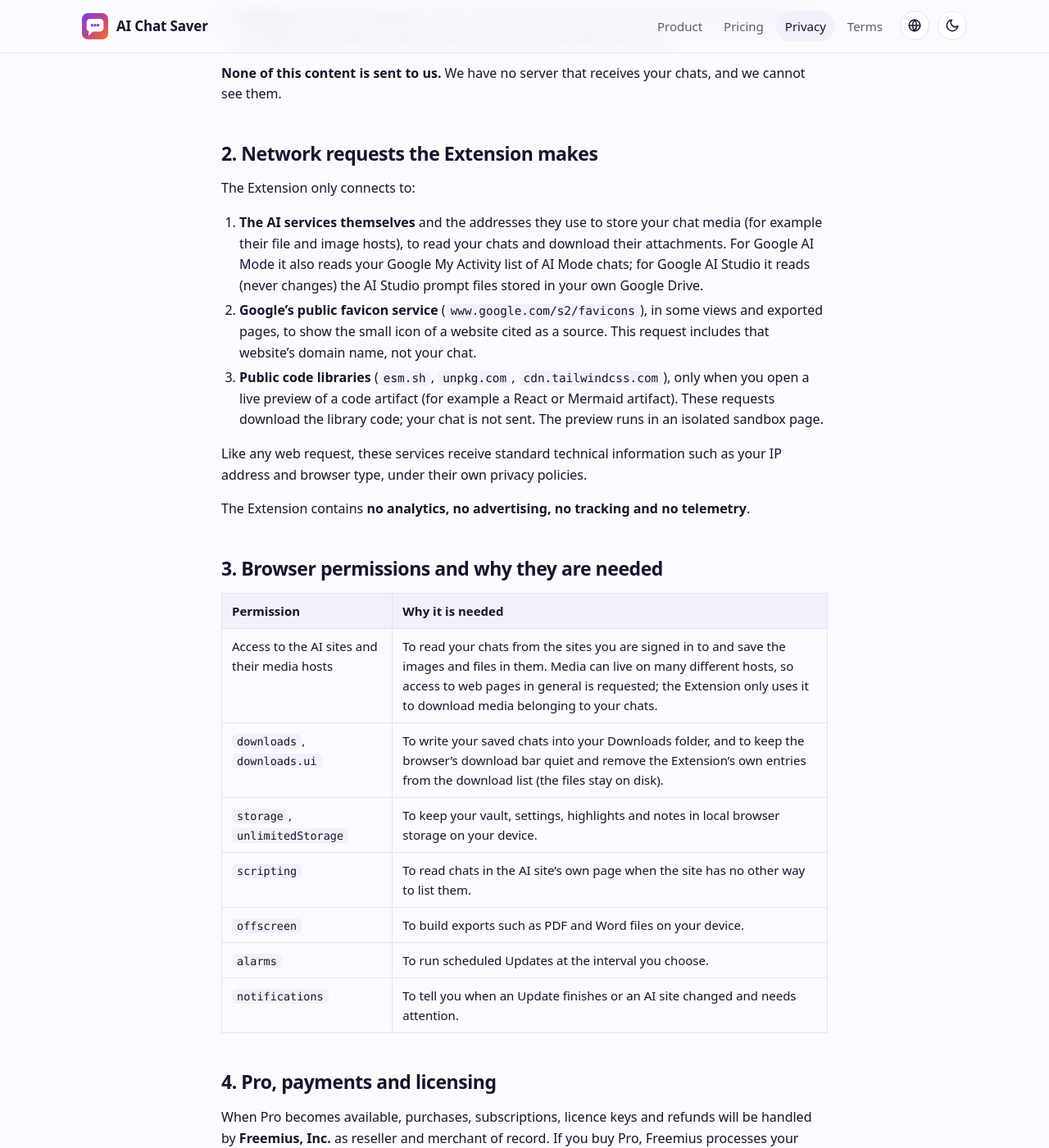
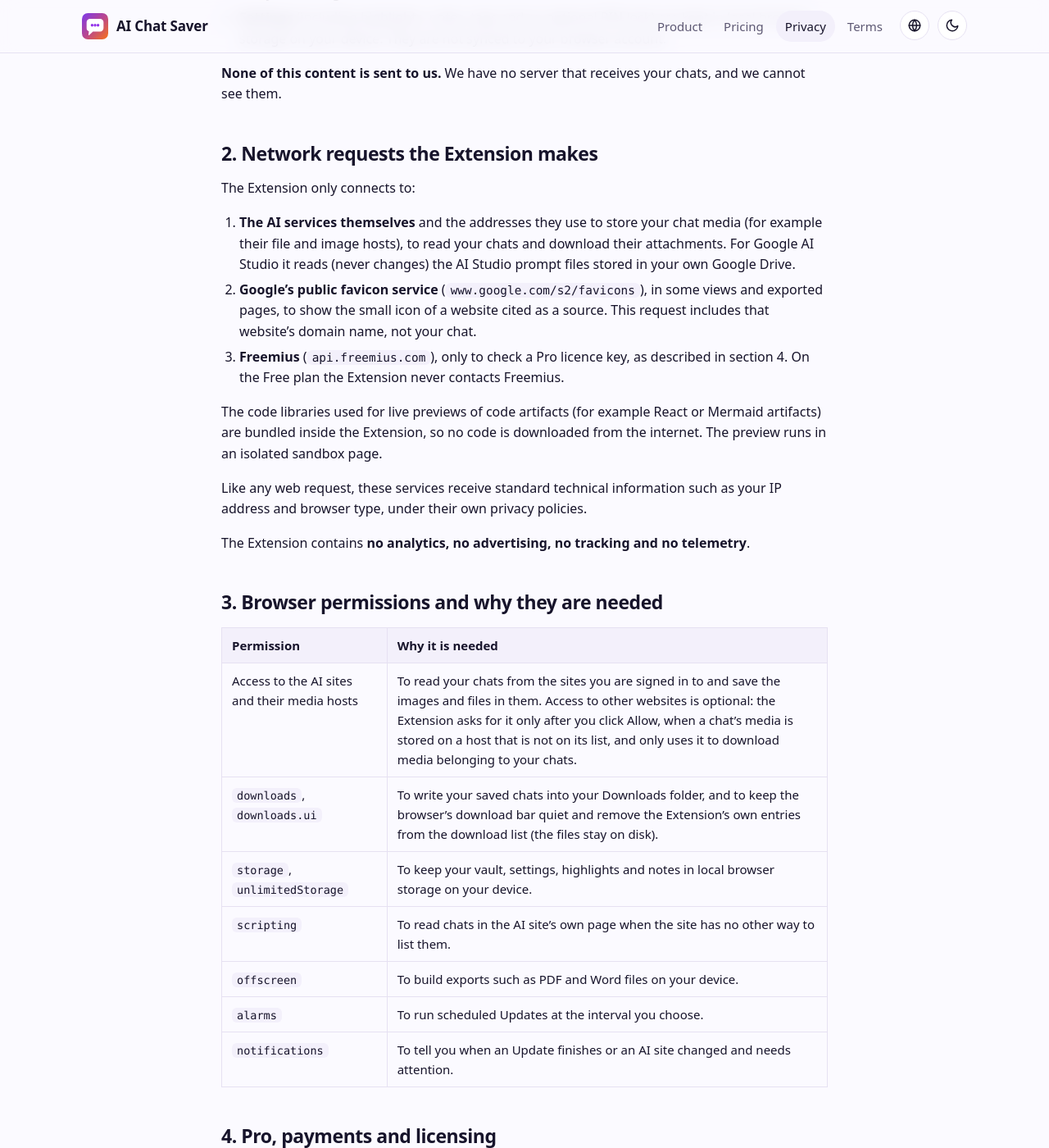
Before and after one commit to aichatsaver/aichatsaver.github.io, a Jekyll site: the page built from pages/privacy.md, in a window 1280 px wide and 1400 px high, scrolled down 1015 px. Shown: the whole window at 82% size. Built offline with Jekyll 4.4.1, drawn with Linux system fonts in a browser that asks for light colours; some of the changed text lies outside the part shown.

Commit message:
Site: v2.14 Free/Pro texts (privacy)

```diff
--- a/pages/privacy.md
+++ b/pages/privacy.md
@@ -25,9 +25,11 @@
 
 The Extension only connects to:
 
-1. **The AI services themselves** and the addresses they use to store your chat media (for example their file and image hosts), to read your chats and download their attachments. For Google AI Mode it also reads your Google My Activity list of AI Mode chats; for Google AI Studio it reads (never changes) the AI Studio prompt files stored in your own Google Drive.
+1. **The AI services themselves** and the addresses they use to store your chat media (for example their file and image hosts), to read your chats and download their attachments. For Google AI Studio it reads (never changes) the AI Studio prompt files stored in your own Google Drive.
 2. **Google's public favicon service** (`www.google.com/s2/favicons`), in some views and exported pages, to show the small icon of a website cited as a source. This request includes that website's domain name, not your chat.
-3. **Public code libraries** (`esm.sh`, `unpkg.com`, `cdn.tailwindcss.com`), only when you open a live preview of a code artifact (for example a React or Mermaid artifact). These requests download the library code; your chat is not sent. The preview runs in an isolated sandbox page.
+3. **Freemius** (`api.freemius.com`), only to check a Pro licence key, as described in section 4. On the Free plan the Extension never contacts Freemius.
+
+The code libraries used for live previews of code artifacts (for example React or Mermaid artifacts) are bundled inside the Extension, so no code is downloaded from the internet. The preview runs in an isolated sandbox page.
 
 Like any web request, these services receive standard technical information such as your IP address and browser type, under their own privacy policies.
 
@@ -37,7 +39,7 @@
 
 | Permission | Why it is needed |
 |---|---|
-| Access to the AI sites and their media hosts | To read your chats from the sites you are signed in to and save the images and files in them. Media can live on many different hosts, so access to web pages in general is requested; the Extension only uses it to download media belonging to your chats. |
+| Access to the AI sites and their media hosts | To read your chats from the sites you are signed in to and save the images and files in them. Access to other websites is optional: the Extension asks for it only after you click Allow, when a chat's media is stored on a host that is not on its list, and only uses it to download media belonging to your chats. |
 | `downloads`, `downloads.ui` | To write your saved chats into your Downloads folder, and to keep the browser's download bar quiet and remove the Extension's own entries from the download list (the files stay on disk). |
 | `storage`, `unlimitedStorage` | To keep your vault, settings, highlights and notes in local browser storage on your device. |
 | `scripting` | To read chats in the AI site's own page when the site has no other way to list them. |
@@ -47,7 +49,18 @@
 
 ## 4. Pro, payments and licensing
 
-When Pro becomes available, purchases, subscriptions, licence keys and refunds will be handled by **Freemius, Inc.** as reseller and merchant of record. If you buy Pro, Freemius processes your **email address, licence key and payment data** (and related billing details such as country for tax) under its own privacy policy: <https://freemius.com/privacy/>. We do not see or store your full card details. Licence checks will send your licence key and the information needed to validate it to Freemius; they never include your chats.
+Purchases, subscriptions, licence keys and refunds for Pro are handled by **Freemius, Inc.** as reseller and merchant of record. When you buy Pro on the Freemius checkout (`checkout.freemius.com`), Freemius processes your **email address, licence key and payment data** (and related billing details such as country for tax) under its own privacy policy: <https://freemius.com/privacy/>. We do not see or store your full card details. You can see your invoices, cancel or find your licence key in the Freemius customer portal (`customers.freemius.com`).
+
+### Licence check (Pro)
+
+When you activate a Pro licence key, about every 3 days while Pro is active, and when you sign out of Pro on a device, the Extension checks your key with Freemius (`api.freemius.com`). Each check sends only:
+
+- your **licence key**;
+- a **random install ID** (created by the Extension or given by Freemius at activation; it is not linked to your name);
+- the **Extension version**; and
+- a **device title** such as "AI Chat Saver – Chrome on Windows".
+
+It never sends your chats, your browsing data or your name. The answer (your plan, its renewal date and the purchase email Freemius has on file) is stored only on your device. On the Free plan no licence checks are made.
 
 ## 5. Sharing and selling
 
```
